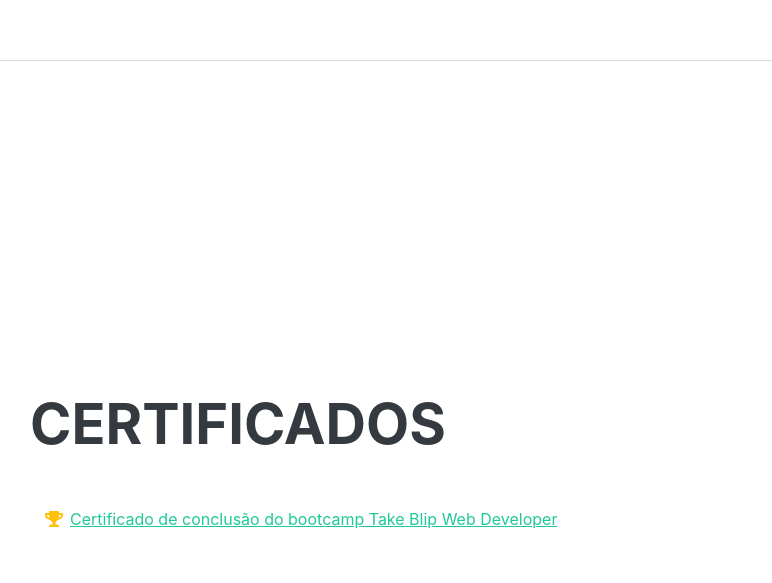
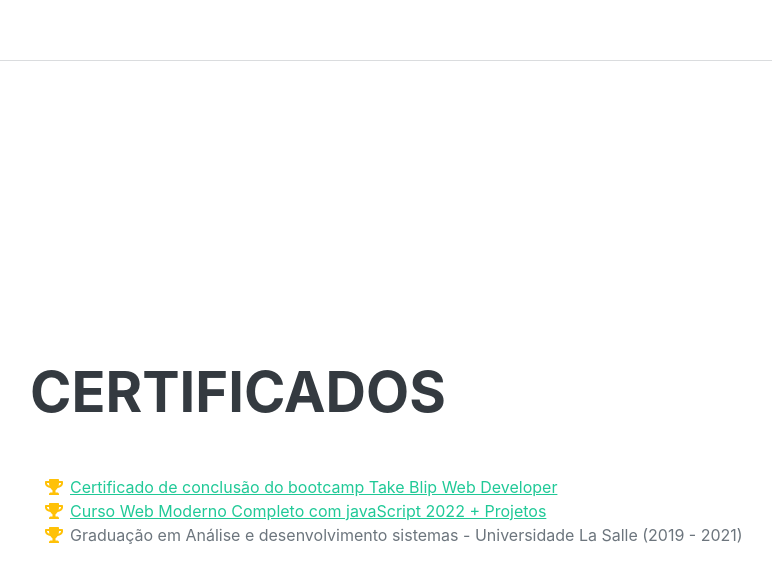
Before and after one commit to silvaagnaldo/curriculo, a plain HTML site: page index.html in a window 1280 px wide. Shown: the part 3944-4527 px from the top of the page, without its empty margins (290-1062 px from the left). Drawn offline with nearby package versions, Linux system fonts and the light colour scheme; a web font is replaced by a local one.

Commit message:
Update index.html

```diff
--- a/index.html
+++ b/index.html
@@ -163,6 +163,18 @@
                             </span>
                             <a href="https://certificates.digitalinnovation.one/3941DB20">Certificado de conclusão do bootcamp Take Blip Web Developer</a>
                         </li>
+                        <li data-aos="fade-left">
+                            <span class="fa-li">
+                                <i class="fas fa-trophy text-warning"></i>
+                            </span>
+                            <a href="https://udemy-certificate.s3.amazonaws.com/image/UC-b93de3fa-0b27-4bef-ac4b-597e7ffa2ba0.jpg">Curso Web Moderno Completo com javaScript 2022 + Projetos</a>
+                        </li>
+                        <li data-aos="fade-left">
+                            <span class="fa-li">
+                                <i class="fas fa-trophy text-warning"></i>
+                            </span>
+                            <p>Graduação em Análise e desenvolvimento sistemas - Universidade La Salle (2019 - 2021) </p>
+                        </li>
                     </ul>
                 </div>
             </section>
```
